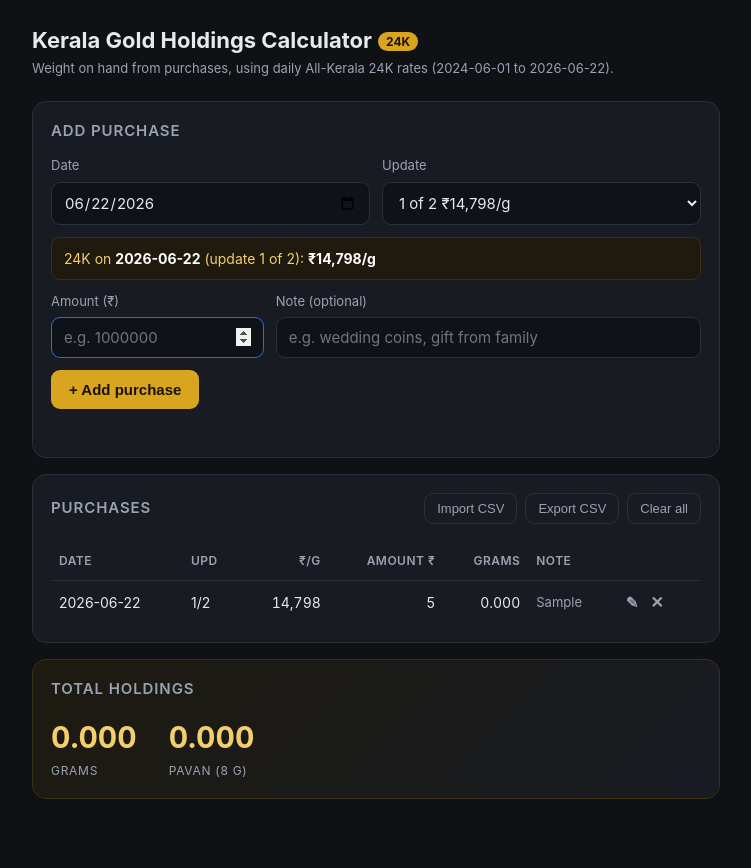
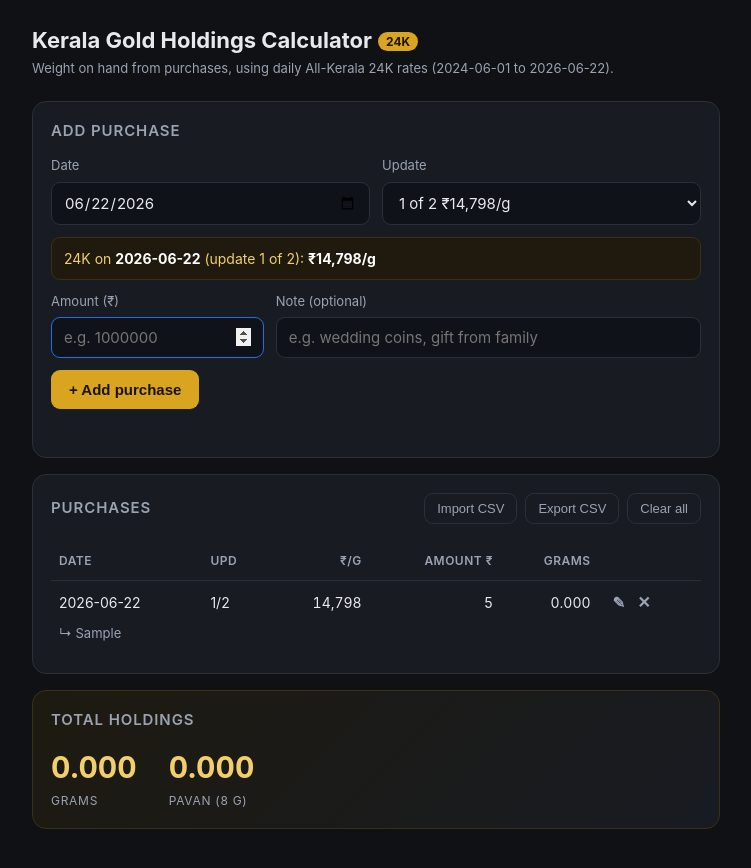
Before and after one commit to vazra/gold-rate-fetch, a plain HTML site: page index.html in a window 1280 px wide. Both pictures are taken after typing "5", "Sample" into the empty fields and a click on the button "+ Add purchase". Shown: the whole page, without its empty margins (264-1015 px from the left). Drawn offline with Linux system fonts and the light colour scheme.

Commit message:
Show note on its own full-width single line under each entry

```diff
--- a/index.html
+++ b/index.html
@@ -56,7 +56,9 @@
   .actions{display:flex;gap:8px;flex-wrap:wrap}
   .io-msg{font-size:13px;color:var(--gold-soft);min-height:18px;margin:0 0 10px}
   .io-msg:empty{margin:0}
-  .note-cell{color:var(--muted);max-width:200px;white-space:normal;word-break:break-word;font-size:13px}
+  tr.has-note td{border-bottom:none}
+  .note-row td{padding:0 8px 11px 8px;border-bottom:1px solid var(--line)}
+  .note-text{color:var(--muted);font-size:13px;white-space:nowrap;overflow:hidden;text-overflow:ellipsis}
   .totals{background:linear-gradient(135deg,#1d1a10,#181b22);border-color:#3a3015}
   .total-grid{display:flex;gap:32px;flex-wrap:wrap}
   .total-grid>div{display:flex;flex-direction:column}
@@ -108,7 +110,7 @@
     <input type="file" id="file" accept=".csv,text/csv" hidden>
     <div id="ioMsg" class="io-msg"></div>
     <table>
-      <thead><tr><th>Date</th><th>Upd</th><th class="num">&#8377;/g</th><th class="num">Amount &#8377;</th><th class="num">Grams</th><th>Note</th><th></th></tr></thead>
+      <thead><tr><th>Date</th><th>Upd</th><th class="num">&#8377;/g</th><th class="num">Amount &#8377;</th><th class="num">Grams</th><th></th></tr></thead>
       <tbody id="rows"></tbody>
     </table>
     <p id="empty" class="empty">No purchases yet. Add one above.</p>
@@ -321,9 +323,6 @@ function render(){
     tr.appendChild(makeCell(fmtINR(p.rate), true));
     tr.appendChild(makeCell(fmtINR(p.amount), true));
     tr.appendChild(makeCell(fmtG(grams), true));
-    const noteCell=makeCell(p.note||"", false);
-    noteCell.className="note-cell";
-    tr.appendChild(noteCell);
     const tdAct=document.createElement("td");
     tdAct.style.whiteSpace="nowrap";
     const editBtn=document.createElement("button");
@@ -333,7 +332,18 @@ function render(){
     tdAct.appendChild(editBtn); tdAct.appendChild(delBtn);
     tr.appendChild(tdAct);
     if(idx===editIndex) tr.classList.add("editing");
+    const note=(p.note||"").trim();
+    if(note) tr.classList.add("has-note");
     rowsEl.appendChild(tr);
+    if(note){
+      const nr=document.createElement("tr");
+      nr.className="note-row"+(idx===editIndex?" editing":"");
+      const td=document.createElement("td"); td.colSpan=6;
+      const div=document.createElement("div");
+      div.className="note-text"; div.title=note; div.textContent="\u21B3 "+note;
+      td.appendChild(div); nr.appendChild(td);
+      rowsEl.appendChild(nr);
+    }
   });
   emptyEl.style.display = purchases.length ? "none" : "block";
   $("totalGrams").textContent = fmtG(g);
```
Also changed, not shown: 1 other file.
